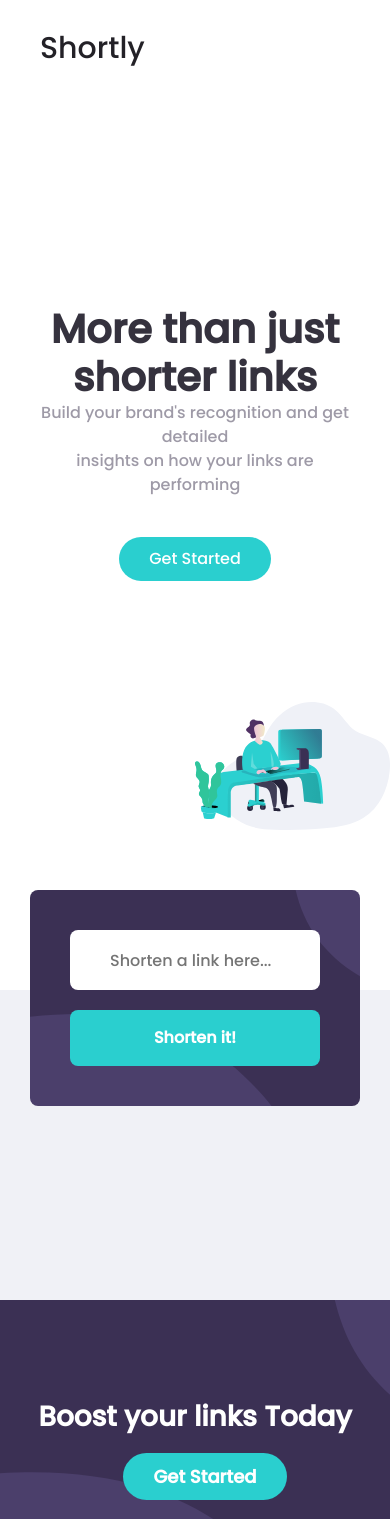
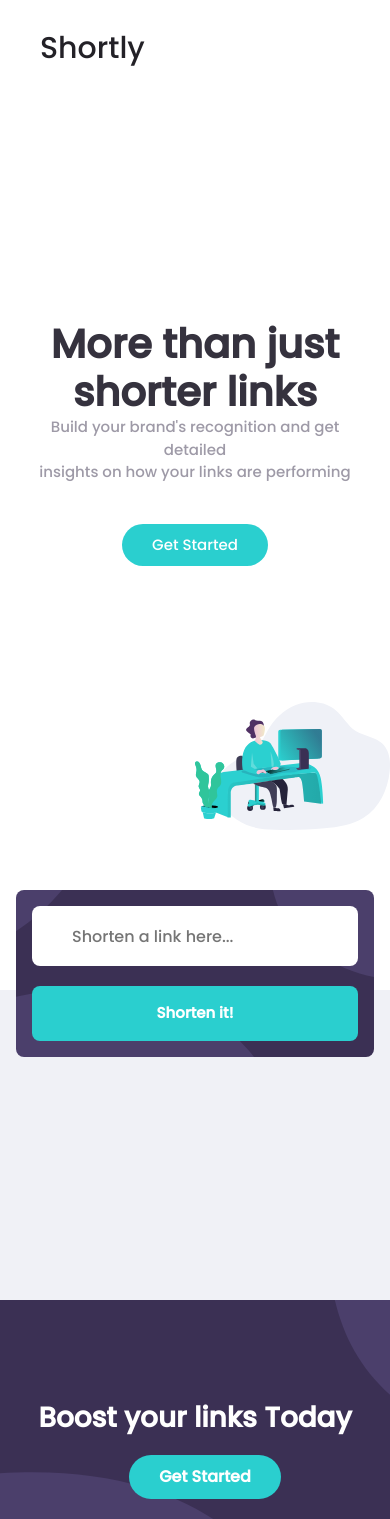
Before and after one commit to Mostafaben/url_shortener_template-ui, a React (Create React App) app: page / in a window 390 px wide. Shown: the top 1519 px of the page. Built offline with nearby package versions, Linux system fonts and the light colour scheme.

Commit message:
updated style

```diff
--- a/src/style.css
+++ b/src/style.css
@@ -2,7 +2,6 @@
 
 * {
 	font-family: "Poppins";
-	transition-duration: 200ms;
 }
 
 body,
@@ -106,7 +105,7 @@ nav li {
 
 .landing_section .green_button {
 	margin: 0px;
-	font-size: 16px;
+	font-size: 15px;
 	border-radius: 30px;
 	margin: 40px 0px;
 }
@@ -120,7 +119,7 @@ nav li {
 
 .landing_section p {
 	color: var(--grayish_violet);
-	font-size: 18px;
+	font-size: 17px;
 	padding: 0px;
 	margin: 0px;
 }
@@ -158,7 +157,7 @@ nav li {
 
 .shorter_container button {
 	border-radius: 8px;
-	font-size: 16px;
+	font-size: 15px;
 	font-weight: bold;
 	padding: 16px 30px;
 	min-width: 200px;
@@ -228,7 +227,7 @@ nav li {
 
 .get_started button {
 	font-weight: bold;
-	font-size: 18px;
+	font-size: 16px;
 	border-radius: 30px;
 }
 
@@ -290,6 +289,9 @@ footer .icons {
 	.shorter_container {
 		flex-direction: column;
 		top: -100px;
+		padding: 16px;
+		width: calc(100% - 32px);
+		left: 16px;
 	}
 	.shorter_container button {
 		width: 100%;
@@ -329,7 +331,7 @@ footer .icons {
 		font-size: 40px;
 	}
 	.landing_section p {
-		font-size: 16px;
+		font-size: 15px;
 	}
 
 	nav ul {
```
